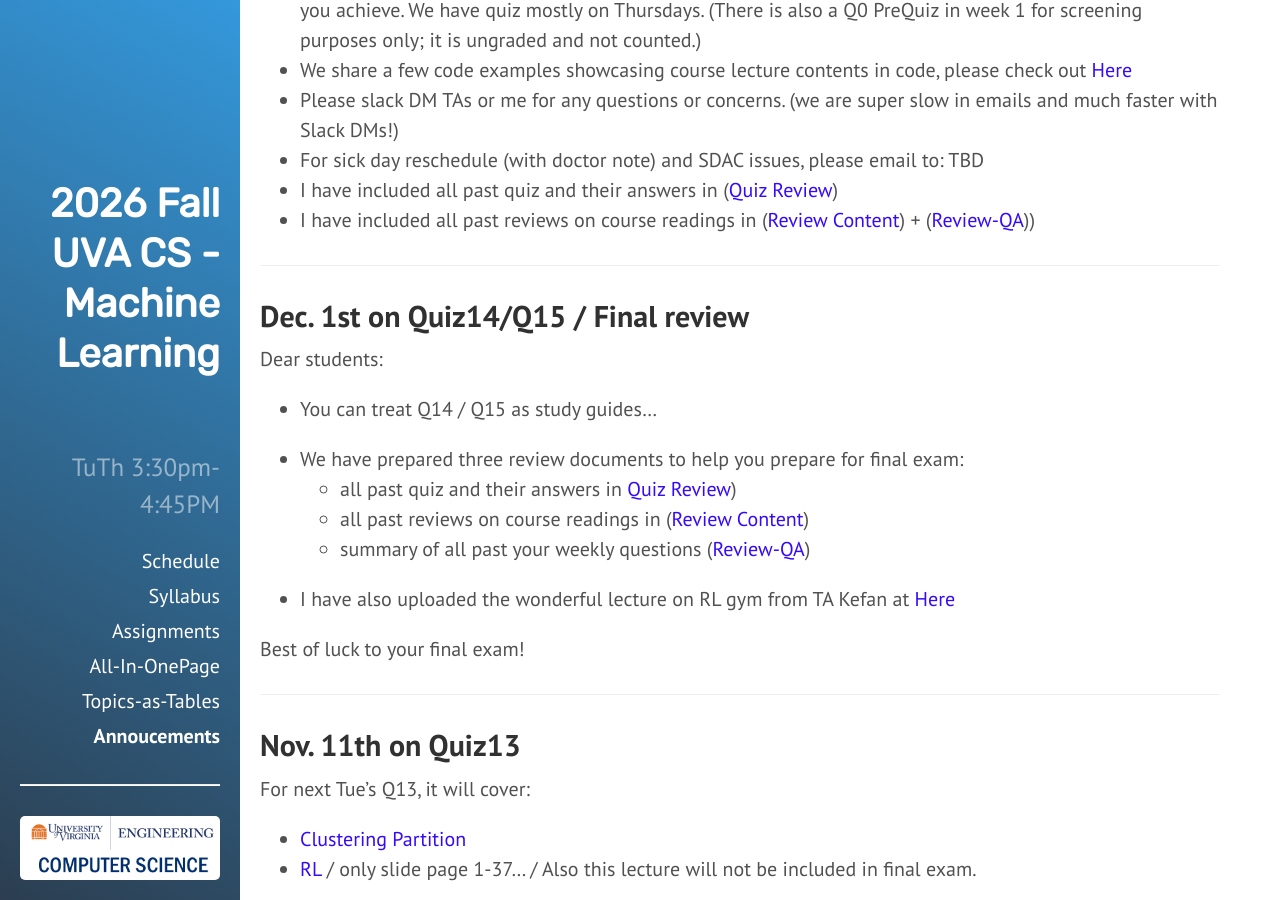
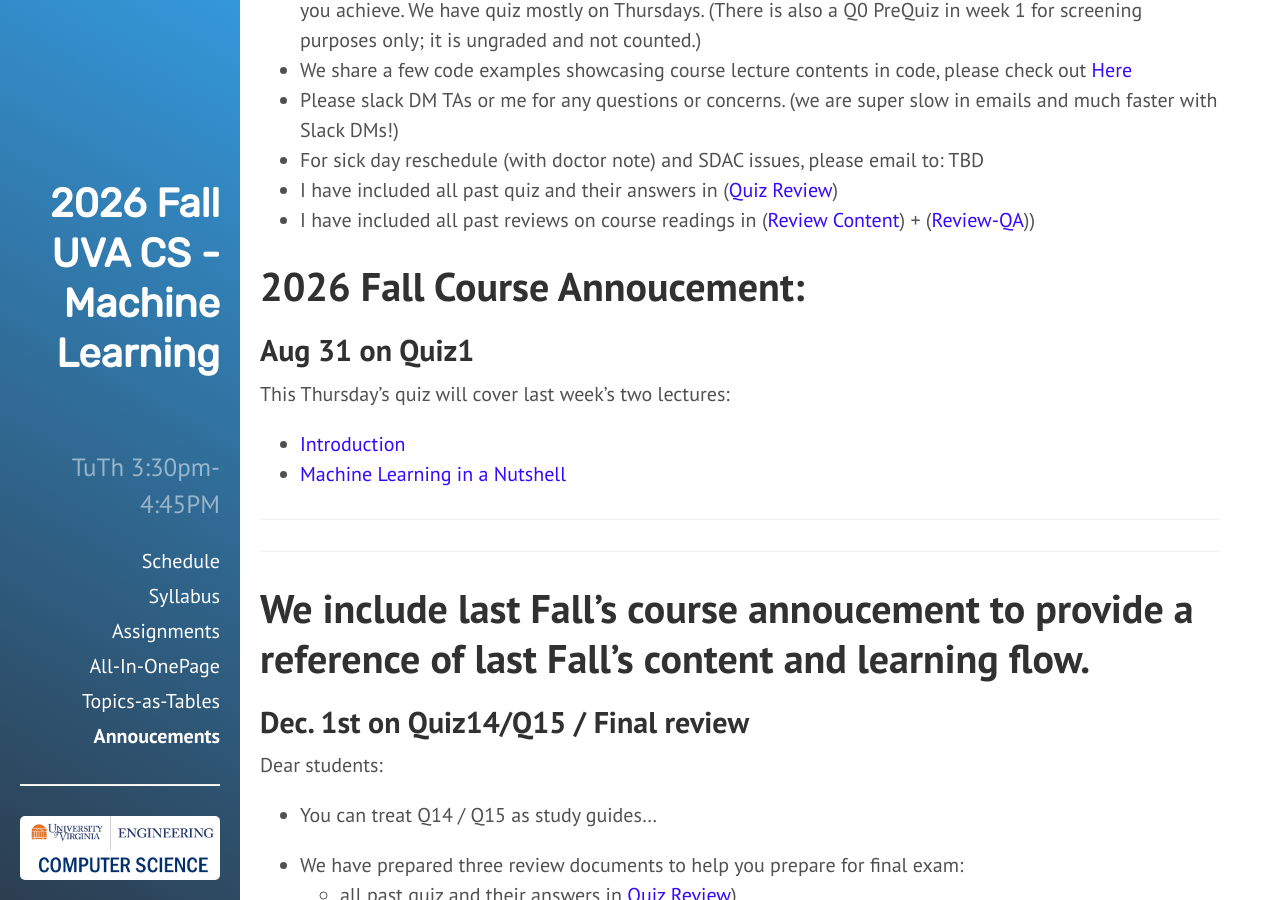
Before and after one commit to qiyanjun/2026Fall-UVA-CS-MachineLearningDeep, a Jekyll site: the page built from z26fBlog.md, in a window 1280 px wide and 900 px high, scrolled down 375 px. Built offline with Jekyll 4.4.1, drawn with Linux system fonts in a browser that asks for light colours.

Commit message:
Add Aug 31 announcement for Quiz1 covering last week's two lectures
Also picks up prior local edits adding the 2026 Fall Course Announcement
section header and the divider marking last Fall's archived reference
content below it.

```diff
--- a/z26fBlog.md
+++ b/z26fBlog.md
@@ -18,8 +18,23 @@ desc: "Important Annoucements for 2026 Fall UVa CS -ML-Undergraduate"
 - I have included all past reviews on course readings in ([Review Content](https://qiyanjun.github.io/2026Fall-UVA-CS-MachineLearningDeep//notebook/Szz-content.pdf)) + ([Review-QA](https://qiyanjun.github.io/2026Fall-UVA-CS-MachineLearningDeep//Lectures/S6-QA25.pdf)))
 
 
+# 2026 Fall Course Annoucement:
+
+
+## Aug 31 on Quiz1
+
+This Thursday's quiz will cover last week's two lectures:
+
+- [Introduction](https://qiyanjun.github.io/2026Fall-UVA-CS-MachineLearningDeep//contents/S0-L00-Intro/)
+- [Machine Learning in a Nutshell](https://qiyanjun.github.io/2026Fall-UVA-CS-MachineLearningDeep//contents/S1-L01-nutshell/)
+
+
+<hr>
+
 
 ---
+
+# We include last Fall's course annoucement to provide a reference of last Fall's content and learning flow.
 
 
 ## Dec. 1st on Quiz14/Q15 / Final review
```
